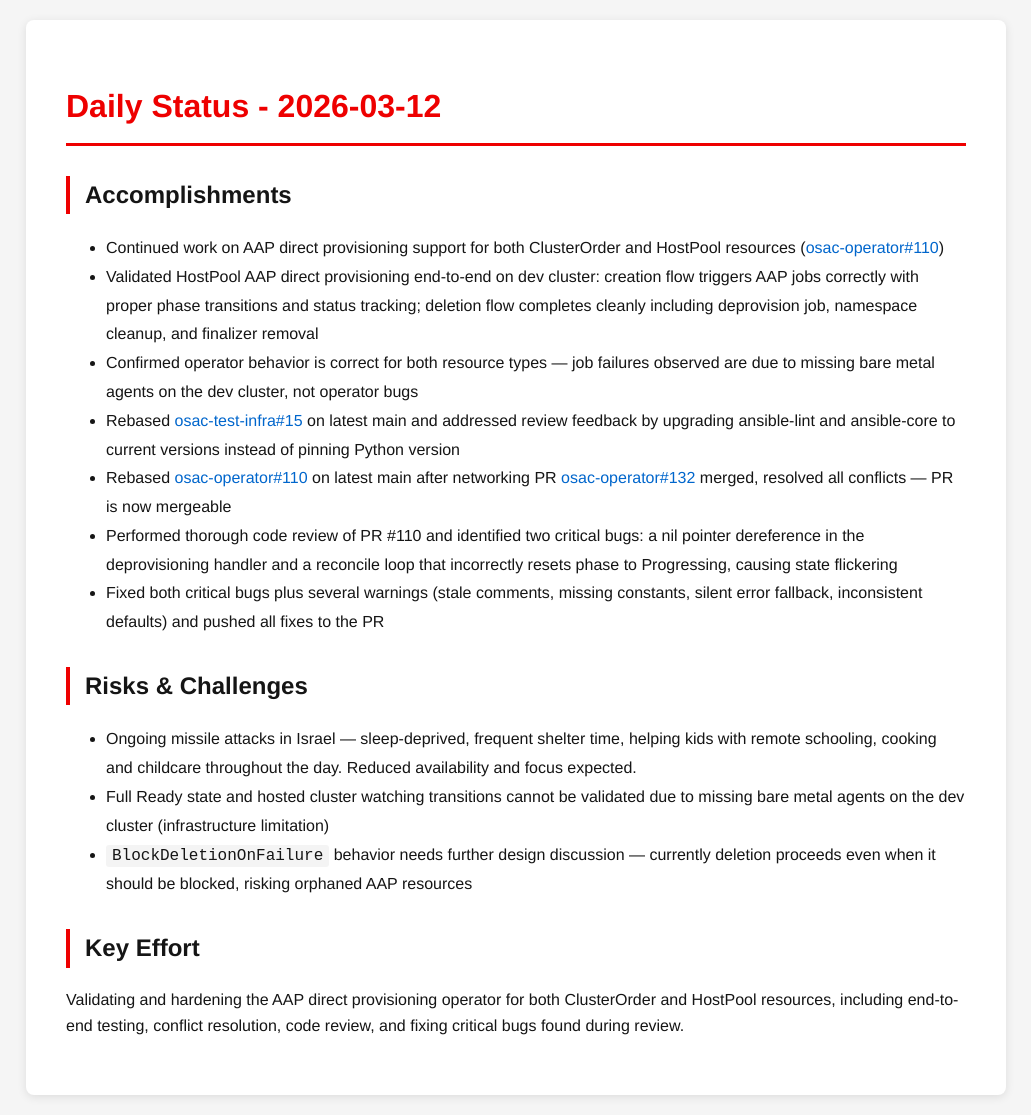
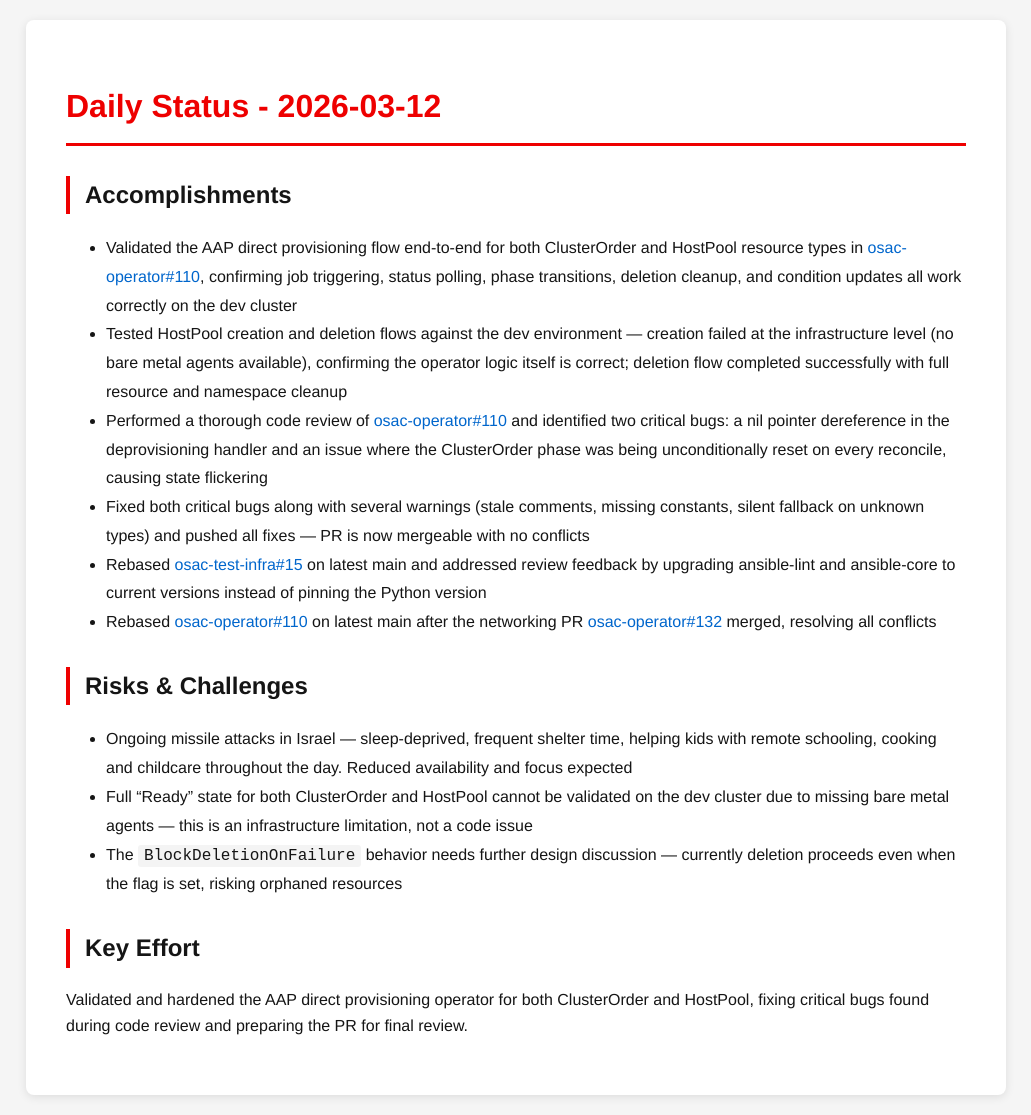
Before and after one commit to tzvatot/daily-status, a Jekyll site: the page built from 2026-03-12.md, in a window 1280 px wide. Shown: the whole page, without its empty margins (124-1155 px from the left). Built offline with Jekyll 4.4.1, drawn with Linux system fonts in a browser that asks for light colours.

Commit message:
Daily status update - 2026-03-12

```diff
--- a/2026-03-12.md
+++ b/2026-03-12.md
@@ -7,18 +7,17 @@
 # Daily Status - 2026-03-12
 
 ## Accomplishments
-- Continued work on AAP direct provisioning support for both ClusterOrder and HostPool resources ([osac-operator#110](https://github.com/osac-project/osac-operator/pull/110))
-- Validated HostPool AAP direct provisioning end-to-end on dev cluster: creation flow triggers AAP jobs correctly with proper phase transitions and status tracking; deletion flow completes cleanly including deprovision job, namespace cleanup, and finalizer removal
-- Confirmed operator behavior is correct for both resource types — job failures observed are due to missing bare metal agents on the dev cluster, not operator bugs
-- Rebased [osac-test-infra#15](https://github.com/osac-project/osac-test-infra/pull/15) on latest main and addressed review feedback by upgrading ansible-lint and ansible-core to current versions instead of pinning Python version
-- Rebased [osac-operator#110](https://github.com/osac-project/osac-operator/pull/110) on latest main after networking PR [osac-operator#132](https://github.com/osac-project/osac-operator/pull/132) merged, resolved all conflicts — PR is now mergeable
-- Performed thorough code review of PR #110 and identified two critical bugs: a nil pointer dereference in the deprovisioning handler and a reconcile loop that incorrectly resets phase to Progressing, causing state flickering
-- Fixed both critical bugs plus several warnings (stale comments, missing constants, silent error fallback, inconsistent defaults) and pushed all fixes to the PR
+- Validated the AAP direct provisioning flow end-to-end for both ClusterOrder and HostPool resource types in [osac-operator#110](https://github.com/osac-project/osac-operator/pull/110), confirming job triggering, status polling, phase transitions, deletion cleanup, and condition updates all work correctly on the dev cluster
+- Tested HostPool creation and deletion flows against the dev environment — creation failed at the infrastructure level (no bare metal agents available), confirming the operator logic itself is correct; deletion flow completed successfully with full resource and namespace cleanup
+- Performed a thorough code review of [osac-operator#110](https://github.com/osac-project/osac-operator/pull/110) and identified two critical bugs: a nil pointer dereference in the deprovisioning handler and an issue where the ClusterOrder phase was being unconditionally reset on every reconcile, causing state flickering
+- Fixed both critical bugs along with several warnings (stale comments, missing constants, silent fallback on unknown types) and pushed all fixes — PR is now mergeable with no conflicts
+- Rebased [osac-test-infra#15](https://github.com/osac-project/osac-test-infra/pull/15) on latest main and addressed review feedback by upgrading ansible-lint and ansible-core to current versions instead of pinning the Python version
+- Rebased [osac-operator#110](https://github.com/osac-project/osac-operator/pull/110) on latest main after the networking PR [osac-operator#132](https://github.com/osac-project/osac-operator/pull/132) merged, resolving all conflicts
 
 ## Risks & Challenges
-- Ongoing missile attacks in Israel — sleep-deprived, frequent shelter time, helping kids with remote schooling, cooking and childcare throughout the day. Reduced availability and focus expected.
-- Full Ready state and hosted cluster watching transitions cannot be validated due to missing bare metal agents on the dev cluster (infrastructure limitation)
-- `BlockDeletionOnFailure` behavior needs further design discussion — currently deletion proceeds even when it should be blocked, risking orphaned AAP resources
+- Ongoing missile attacks in Israel — sleep-deprived, frequent shelter time, helping kids with remote schooling, cooking and childcare throughout the day. Reduced availability and focus expected
+- Full "Ready" state for both ClusterOrder and HostPool cannot be validated on the dev cluster due to missing bare metal agents — this is an infrastructure limitation, not a code issue
+- The `BlockDeletionOnFailure` behavior needs further design discussion — currently deletion proceeds even when the flag is set, risking orphaned resources
 
 ## Key Effort
-Validating and hardening the AAP direct provisioning operator for both ClusterOrder and HostPool resources, including end-to-end testing, conflict resolution, code review, and fixing critical bugs found during review.
+Validated and hardened the AAP direct provisioning operator for both ClusterOrder and HostPool, fixing critical bugs found during code review and preparing the PR for final review.
```
